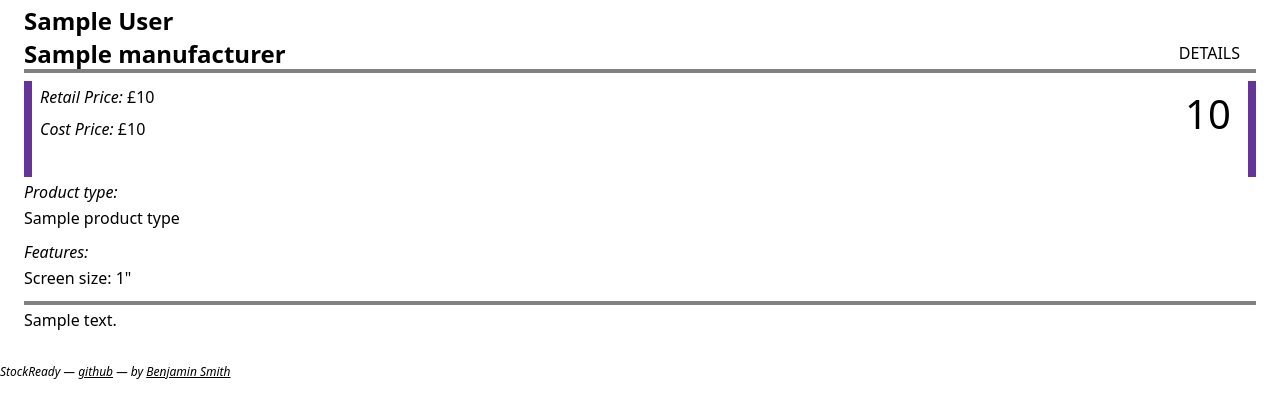
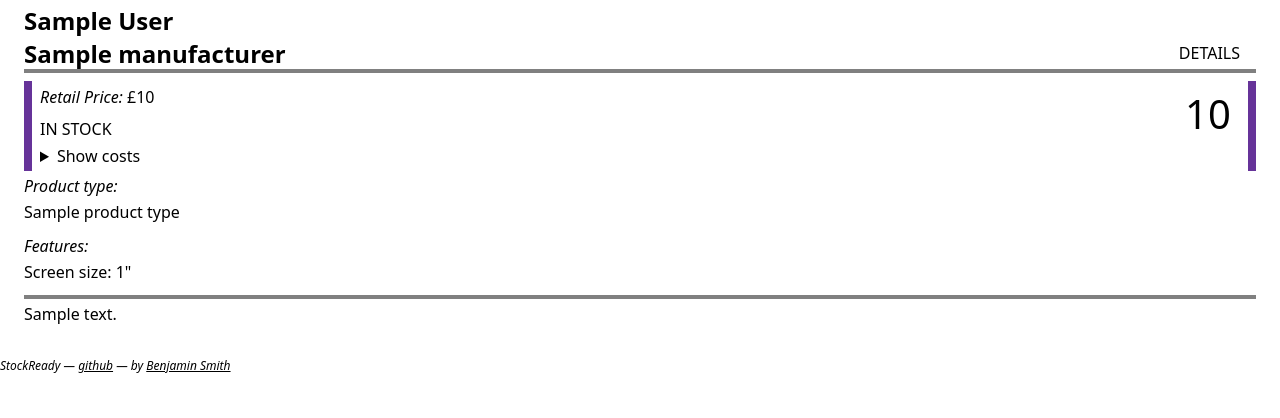
Before and after one commit to bsmith/StockReady, a Flask app: page /products/1 in a window 1280 px wide. Shown: the part 177-595 px from the top of the page. Run offline with Flask 2, Linux system fonts and the light colour scheme; a database or web service that is not in the repository returns one stand-in record (values such as "Sample title"); some libraries are stand-ins or nearby versions; some web fonts are replaced.

Commit message:
💄 Hide cost price and better feature display

```diff
--- a/static/style.css
+++ b/static/style.css
@@ -66,6 +66,10 @@ footer {
     font-size: 0.75rem;
     font-style: oblique;
     margin-top: 2rem;
+}
+
+details > summary {
+    margin-bottom: 4px;
 }
 
 /* This is used on detail pages */
@@ -282,24 +286,29 @@ nav.home > ul > li > a {
     align-self: center;
 }
 
-.product-row .features {
+.product-row .features-row {
+    grid-area: feat;
+}
+
+/* row of features in cartouches */
+ul.features-row {
     list-style: none;
     padding: 0;
-    grid-area: feat;
     display: flex;
     flex-direction: row;
     gap: 0.5rem;
 }
 
-.product-row .feature {
+ul.features-row > li.feature {
     outline: 1px solid var(--border-color);
     border-radius: 4px;
     padding: 0px 4px;
 }
 
-.product-row .out-of-stock {
-    outline-color: var(--problem-color);
-    outline-width: 4px;
+ul.features-row > li.red-feature {
+    outline: 4px solid var(--problem-color);
+    border-radius: 4px;
+    padding: 0px 4px;
 }
 
 /* Product details */
@@ -338,37 +347,30 @@ nav.home > ul > li > a {
     padding-left: 0.5rem;
     padding-right: 0.5rem;
     display: grid;
-    grid-template-areas: "retail soh" "cost soh" "blank warn";
-    grid-template-rows: repeat(3, minmax(2rem, 1fr));
+    grid-template-areas: "retail soh" "features soh" "costs costs";
+    grid-template-rows: 2rem 2rem 1fr;
     grid-template-columns: 1fr 4rem;
     justify-items: start;
     align-items: center;
 }
 
-.stock-details .cost-price {
-    grid-area: cost;
-}
-
-.stock-details .retail-price {
+.stock-details > .retail-price {
     grid-area: retail;
 }
 
-.stock-details .stock-on-hand {
+.stock-details > .stock-on-hand {
     grid-area: soh;
     font-size: 2.5rem;
     justify-self: center;
     align-self: center;
 }
 
-.stock-details .warning {
-    grid-area: warn;
-    justify-self: center;
+.stock-details > .features-row {
+    grid-area: features;
 }
 
-.stock-details .warning > div {
-    outline: 4px solid var(--problem-color);
-    border-radius: 4px;
-    padding: 0px 4px;
+.stock-details > .costs {
+    grid-area: costs;
 }
 
 .stock-details h3 {
--- a/templates/products/index.html.j2
+++ b/templates/products/index.html.j2
@@ -40,12 +40,12 @@
                         <h3 class="short-description">{{ product.short_description }}</h3>
                         <div class="retail-price">£{{ product.retail_price }}</div>
                         <div class="stock-on-hand">{{ product.stock_on_hand }}</div>
-                        <ul class="features">
+                        <ul class="features-row">
                             {% if product.is_out_of_stock() %}
-                            <li class="feature out-of-stock">OUT</li>
+                            <li class="red-feature">OUT</li>
                             {% endif %}
                             {% if product.is_stock_low() %}
-                            <li class="feature stock-low">LOW</li>
+                            <li class="red-feature">LOW</li>
                             {% endif %}
                             {% if product.screen_size %}
                             <li class="feature screen-size">{{ product.screen_size }}"</li>
--- a/templates/products/show.html.j2
+++ b/templates/products/show.html.j2
@@ -38,25 +38,34 @@
 
     <section class="stock-details">
         <div class="retail-price"><h3>Retail Price:</h3> £{{ product.retail_price }}</div>
-        <div class="cost-price"><h3>Cost Price:</h3> £{{ product.cost_price }}</div>
         <div class="stock-on-hand">{{ product.stock_on_hand }}</div>
-        <div class="warning">
+        <ul class="features-row">
             {% if product.is_out_of_stock() %}
-                <div class="out-of-stock">OUT</div>
+            <li class="red-feature">OUT OF STOCK</li>
+            {% elif product.is_stock_low() %}
+            <li class="red-feature">LOW STOCK</li>
+            {% else %}
+            <li>IN STOCK</li>
             {% endif %}
-            {% if product.is_stock_low() %}
-                <div class="low-stock">LOW</div>
-            {% endif %}
-        </div>
+        </ul>
+        <details class="costs">
+            <summary>Show costs</summary>
+            <h3>Cost Price:</h3>
+            <div class="cost-price">£{{ product.cost_price }}</div>
+        </details>
     </section>
 
     <div class="details">
         <section class="product-type">
             <h3>Product type:</h3>
+            <p>{{ product.product_type.name}}</p>
             {# we don't need to link to product types #}
-            {#<a href="{{ url_for('product_types.product_types') }}#product.product_type.id">#}
-                <p>{{ product.product_type.name}}</p>
-            {#</a>#}
+            {# XXX link to products by type #}
+            {#<nav class="actionbar">
+                <ul>
+                    <li><a href="{{ url_for('products.products_by_type', product_type_id=product.product_type.id) }}">More by Type</a></li>
+                </ul>
+            </nav>#}
         </section>
 
         <section class="features">
```
